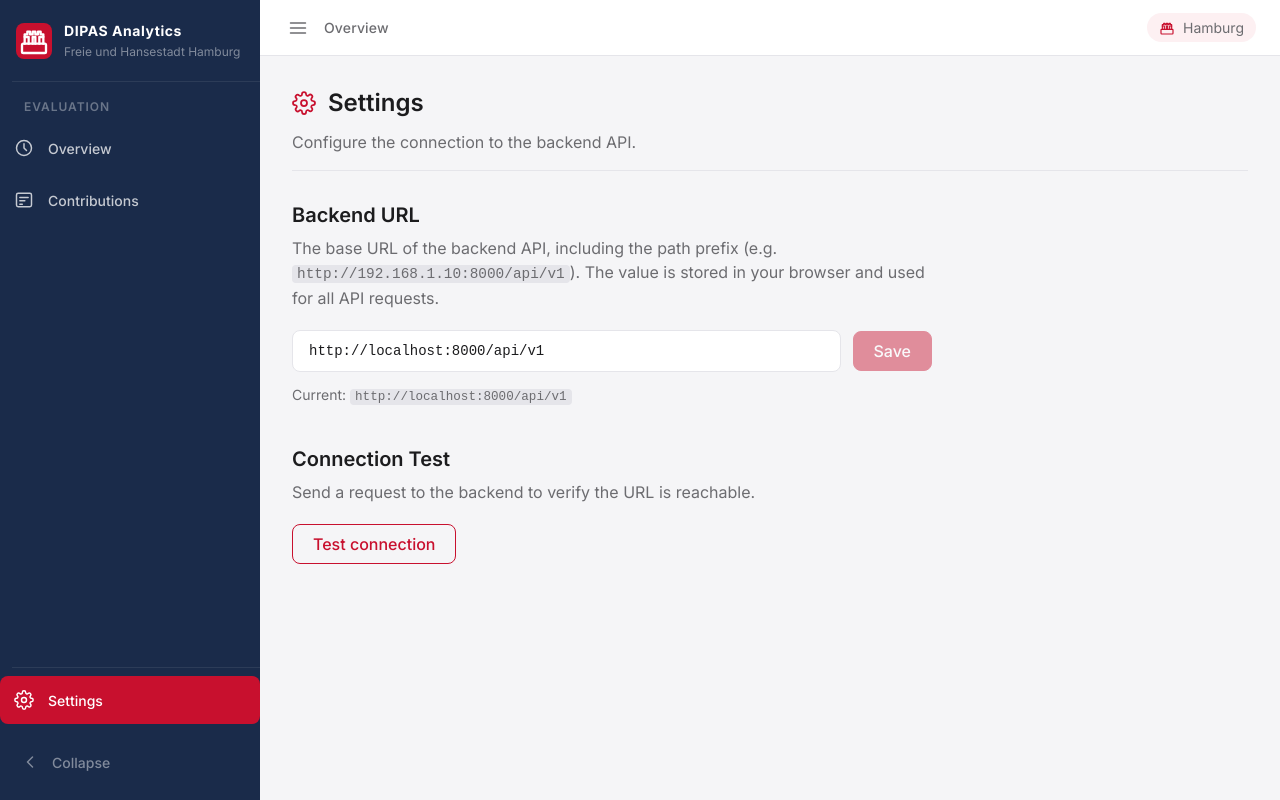
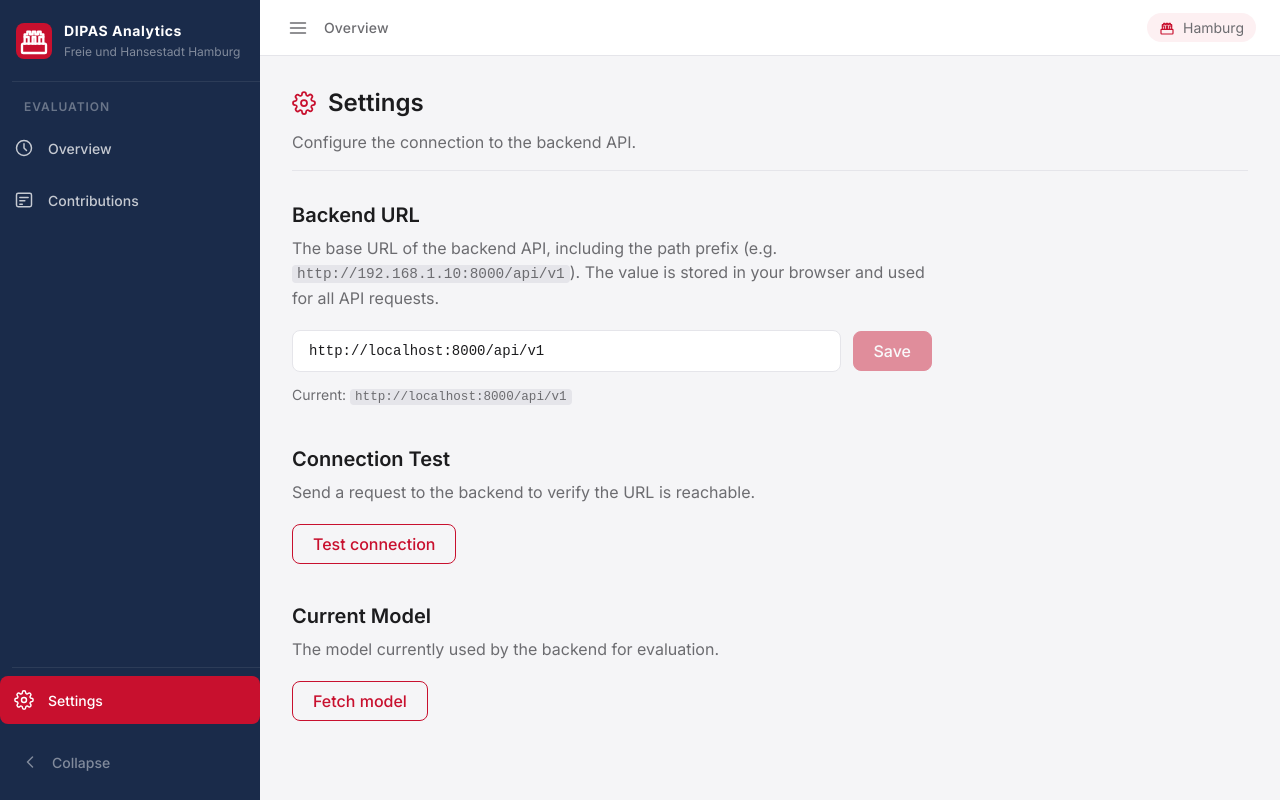
Before and after one commit to lgv-jtah/dipas_analytics_experiments_frontend, a Vue app: page /settings in a window 1280 px wide. Built offline with nearby package versions, Linux system fonts and the light colour scheme.

Commit message:
Added model fetch to show which current model is used

```diff
--- a/src/pages/Settings.vue
+++ b/src/pages/Settings.vue
@@ -64,6 +64,23 @@
       </div>
     </div>
 
+    <!-- Current model -->
+    <div class="settings-section">
+      <HhText tag="h2" variant="subheading" class="settings-section__title">Current Model</HhText>
+      <HhText tag="p" variant="body" color="secondary" class="settings-section__desc">
+        The model currently used by the backend for evaluation.
+      </HhText>
+
+      <div class="test-row">
+        <HhButton variant="secondary" size="md" :disabled="modelLoading" @click="fetchModel">
+          {{ modelLoading ? 'Loading…' : 'Fetch model' }}
+        </HhButton>
+        <span v-if="modelResult" class="test-result" :class="`test-result--${modelResult.type}`">
+          {{ modelResult.message }}
+        </span>
+      </div>
+    </div>
+
     <!-- Saved confirmation toast -->
     <Teleport to="body">
       <Transition name="toast">
@@ -82,6 +99,7 @@ import PageHeader from '../components/molecules/PageHeader.vue'
 import HhText from '../components/atoms/HhText.vue'
 import HhButton from '../components/atoms/HhButton.vue'
 import { useBackendUrl } from '../composables/useBackendUrl.js'
+import { getCurrentModel } from '../services/api.js'
 
 const { backendUrl, defaultUrl, setBackendUrl, resetBackendUrl } = useBackendUrl()
 
@@ -119,6 +137,22 @@ function reset() {
   resetBackendUrl()
   urlInput.value = defaultUrl
   testResult.value = null
+}
+
+const modelLoading = ref(false)
+const modelResult = ref(null)
+
+async function fetchModel() {
+  modelLoading.value = true
+  modelResult.value = null
+  try {
+    const data = await getCurrentModel()
+    modelResult.value = { type: 'success', message: data.model ?? JSON.stringify(data) }
+  } catch (err) {
+    modelResult.value = { type: 'error', message: err.message }
+  } finally {
+    modelLoading.value = false
+  }
 }
 
 async function testConnection() {
--- a/src/services/api.js
+++ b/src/services/api.js
@@ -60,6 +60,10 @@ export const getStanceEvaluations = (params = {}) => {
   return request(`/evaluations/stances${qs ? `?${qs}` : ''}`)
 }
 
+// Dataset
+export const getCurrentModel = () =>
+  request('/dataset/model')
+
 // Stats
 export const getEvaluationStats = () =>
   request('/evaluations/stats')
```
